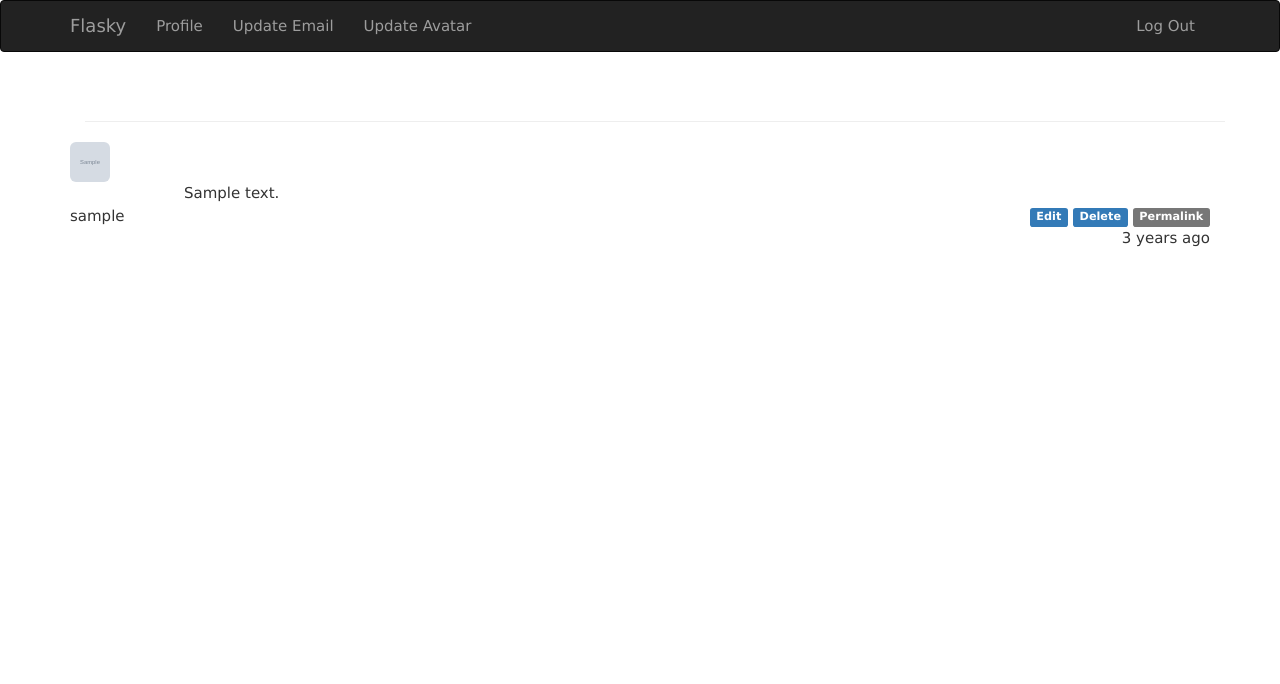
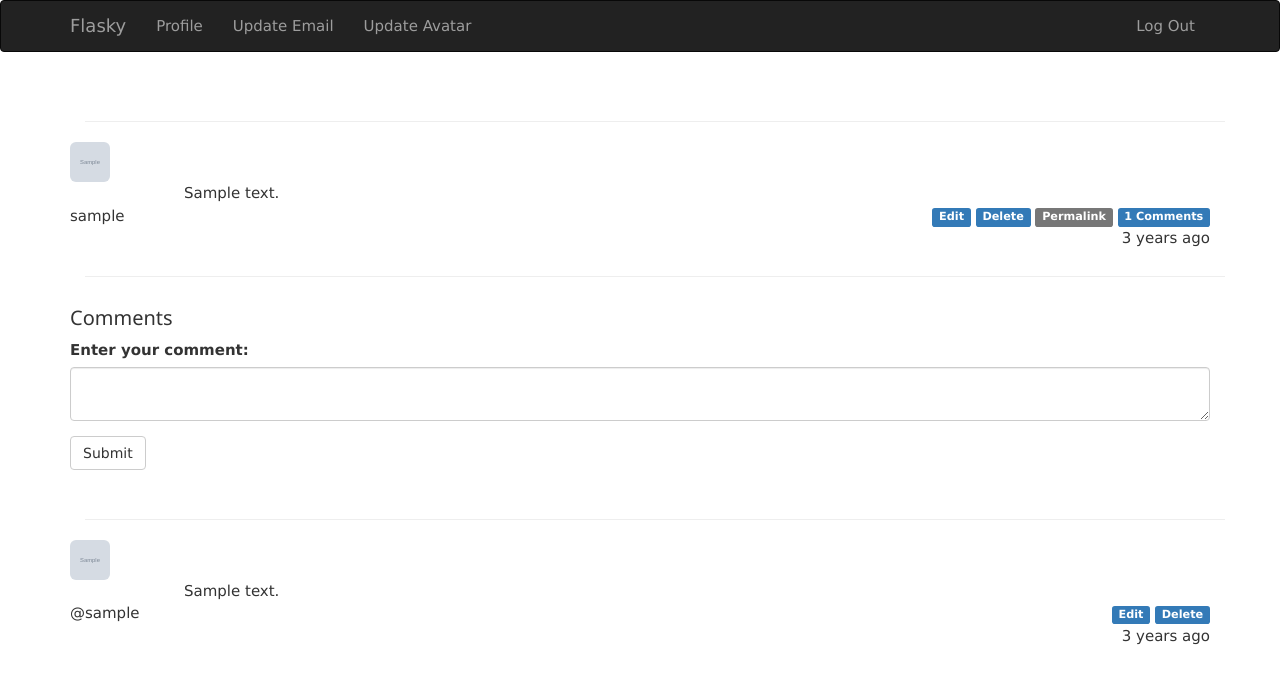
Before and after one commit to QuiTran86/BlogPosts, a Flask app: page /post/1 in a window 1280 px wide. Shown: the top 684 px of the page. Run offline with Flask 2, Linux system fonts and the light colour scheme; a user stored in the database is signed in; tables that the repository leaves empty hold one stand-in row (values such as "Sample post"); grey boxes marked "Sample" are stand-in pictures; parts of the project's set-up code (start-up, migrations or seed data) failed here and were passed over; some libraries are stand-ins or nearby versions.

Commit message:
Add feature create comment for specific user's posts

```diff
--- a/assets/forms/posts.py
+++ b/assets/forms/posts.py
@@ -15,5 +15,5 @@ class PostUpdatedForm(FlaskForm):
 
 
 class CommentForm(FlaskForm):
-    body = PageDownField('Reply', validators=[DataRequired()])
+    body = PageDownField('Enter your comment:', validators=[DataRequired()])
     submit = SubmitField('Submit')
--- a/config.py
+++ b/config.py
@@ -2,6 +2,8 @@ import os
 
 
 class Config:
+    FLASK_COMMENTS_PER_PAGE = 10
+
     DEBUG = False
     SECRET_KEY = os.getenv('SECRET_KEY')
     FLASKY_ADMIN = os.getenv('FLASKY_ADMIN')
@@ -19,7 +21,6 @@ class Config:
     FLASKY_POST_PER_PAGES = 10
     FLASKY_FOLLOWERS_PER_PAGE = 20
     FLASKY_FOLLOWEDS_PER_PAGE = 20
-
 
     UPLOAD_FOLDER = os.getenv('UPLOAD_FOLDER')
 
--- a/resources/main.py
+++ b/resources/main.py
@@ -7,11 +7,11 @@ from werkzeug.utils import secure_filename
 
 from assets.forms.avatar import AvatarUpdatedForm
 from assets.forms.password import PasswordResetForm
-from assets.forms.posts import PostForm, PostUpdatedForm
+from assets.forms.posts import PostForm, PostUpdatedForm, CommentForm
 from assets.forms.update_info import EditProfileAdminForm, EditProfileForm
 from assets.forms.users import EmailUpdatedForm
 from domain.permission import Permission
-from infrastructure.models.posts import Post
+from infrastructure.models.posts import Post, Comment
 from infrastructure.models.roles import Role
 from infrastructure.models.users import User
 from utils.decorators import admin_required, follow_required, moderator_required
@@ -61,6 +61,25 @@ def show_followed():
     return resp
 
 
+@main.route('/delete/comment/<int:id>')
+@login_required
+def delete_comment(id):
+    comment = Comment.query.get_or_404(id)
+    if not comment:
+        flash('Comment is not found')
+        return redirect(url_for('.index'))
+    comment.delete()
+    flash('Deleted comment successfully')
+    return redirect(url_for('.index'))
+
+
+@main.route('/edit-comment/<int:id>', methods=['GET', 'POST'])
+@login_required
+@moderator_required
+def edit_comment(id):
+    return 'Hello'
+
+
 @main.route('/edit-post/<int:id>', methods=['GET', 'POST'])
 @login_required
 def edit_post(id):
@@ -84,10 +103,25 @@ def delete_post(id):
     return redirect(url_for('.index'))
 
 
-@main.route('/post/<int:id>')
+@main.route('/post/<int:id>', methods=['GET', 'POST'])
 def post(id):
     post = Post.query.get_or_404(id)
-    return render_template('post.html', posts=[post])
+    form = CommentForm()
+    if form.validate_on_submit():
+        comment = Comment(body=form.body.data, post=post, author=current_user._get_current_object())
+        comment.save()
+        flash('Your comment was created successfully')
+        return redirect(url_for('.post', id=id, page=-1))
+    page = request.args.get('page', 1, type=int)
+    cms_per_page = current_app.config['FLASK_COMMENTS_PER_PAGE']
+    if page == -1:
+        page = (post.comments.count() // cms_per_page)
+    query = post.comments.order_by(Comment.created_at.desc())
+    pagination = query.paginate(page, per_page=current_app.config['FLASK_COMMENTS_PER_PAGE'],
+                                error_out=False)
+    comments = pagination.items
+    return render_template('post.html', posts=[post], form=form, comments=comments,
+                           pagination=pagination)
 
 
 @main.route('/update-password', methods=['GET', 'POST'])
--- /dev/null
+++ b/templates/_comment.html
@@ -0,0 +1,40 @@
+<tr>
+  <td>
+    <div class="container">
+      <div class="page-header"></div>
+    </div>
+    <div class="profile-thumbnail">
+      <a href="{{ url_for('.user', username=comment.author.username) }}">
+        {% if comment.author.avatar_file %}
+        <img class="img-rounded profile-thumbnail" src="{{ url_for('static', filename=comment.author.avatar_file) }}"
+             width="40" height="40">
+        {% else %}
+        <img class="img-rounded profile-thumbnail" src="{{ comment.author.avatar(size=40) }}">
+        {% endif %}
+      </a>
+    </div>
+    <div style="margin-left:10%;" class="comment-body">
+      {% if comment.body_html %}
+      {{ comment.body_html | safe }}
+      {% else %}
+      {{ comment.body }}
+      {% endif %}
+    </div>
+    <div class="comment-content">
+      <div style="float:right;" class="comment-footer">
+        {% if current_user == comment.author %}
+        <a href="{{ url_for('.edit_comment', id=comment.id) }}">
+          <span class="label label-primary">Edit</span>
+        </a>
+        <a href="{{ url_for('.delete_comment', id=comment.id) }}">
+          <span class="label label-primary">Delete</span>
+        </a>
+        {% endif %}
+      </div>
+    </div>
+    <div class="comment-author"><a href="{{ url_for('.user', username=comment.author.username)}}">@{{
+      comment.author.username}}</a></div>
+    <div style="float: right;" class="post-timestamp">{{ moment(comment.created_at).fromNow() }}</div>
+  </td>
+
+</tr>
--- a/templates/_post.html
+++ b/templates/_post.html
@@ -36,6 +36,11 @@
           <a href="{{ url_for('.post', id=post.id) }}">
           <span class="label label-default">Permalink</span>
           </a>
+          <a href="{{ url_for('.post', id=post.id) }}#comments">
+          <span class="label label-primary">
+            {{ post.comments.count() }} Comments
+          </span>
+          </a>
         </div>
       </div>
       <div class="post-author"><a href="{{ url_for('.user', username=post.author.username)}}">{{
--- a/templates/post.html
+++ b/templates/post.html
@@ -1,7 +1,25 @@
 {% extends "base.html" %}
+{% import "bootstrap/wtf.html" as wtf %}
 {% block title %}Flasky - Post{% endblock %}
 {% block page_content %}
 {% for post in posts %}
 {% include "_post.html" %}
+
+<div class="container">
+  <div class="page-header">
+  </div>
+</div>
+<h4 id="comments">Comments</h4>
+{% endfor %}
+<div class="col-md-18">
+  {{ wtf.quick_form(form) }}
+</div>
+{% for comment in comments %}
+{% include "_comment.html" %}
 {% endfor %}
 {% endblock %}
+
+{% block scripts %}
+{{ super() }}
+{{ pagedown.include_pagedown() }}
+{% endblock %}
```
